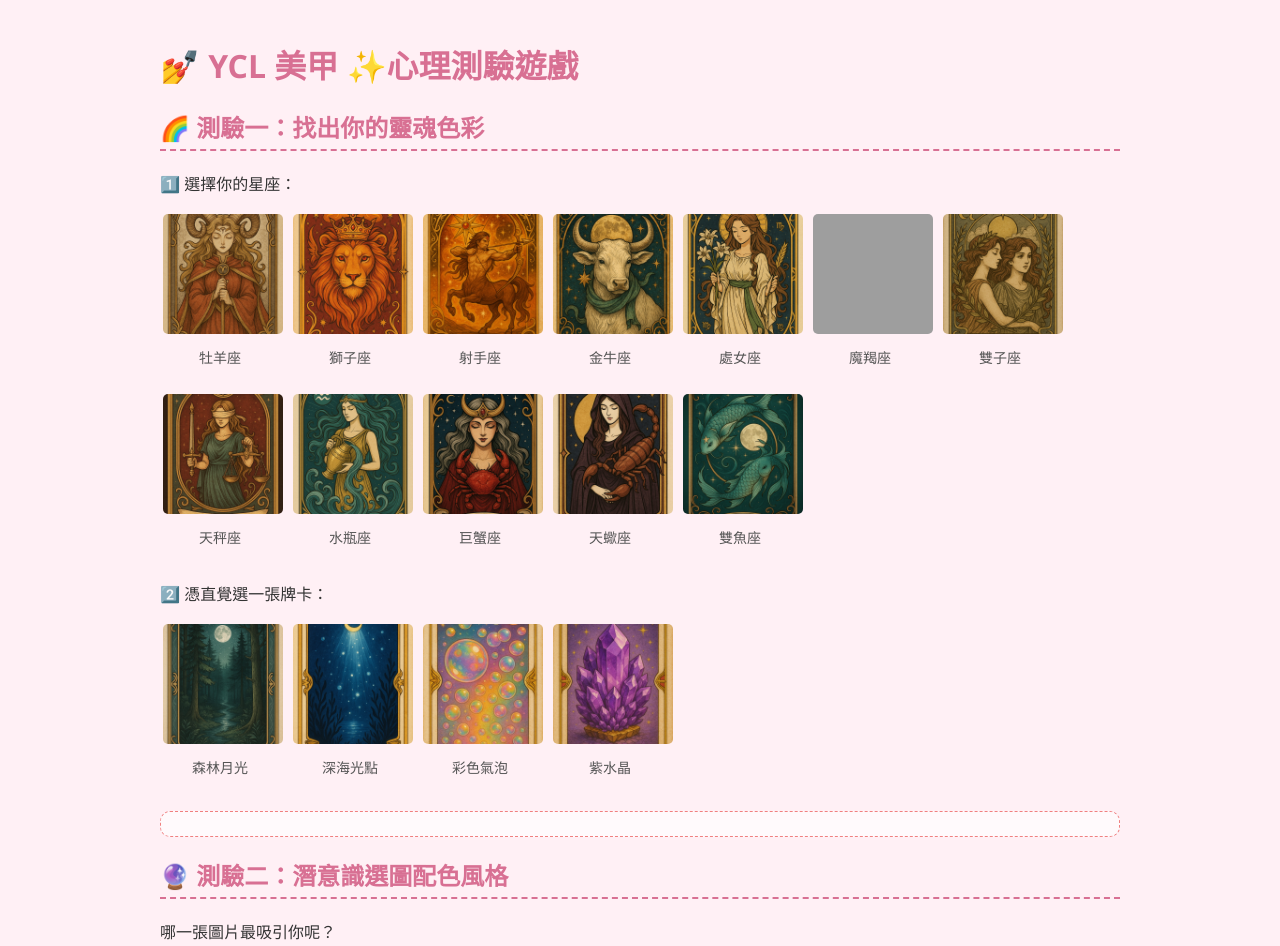
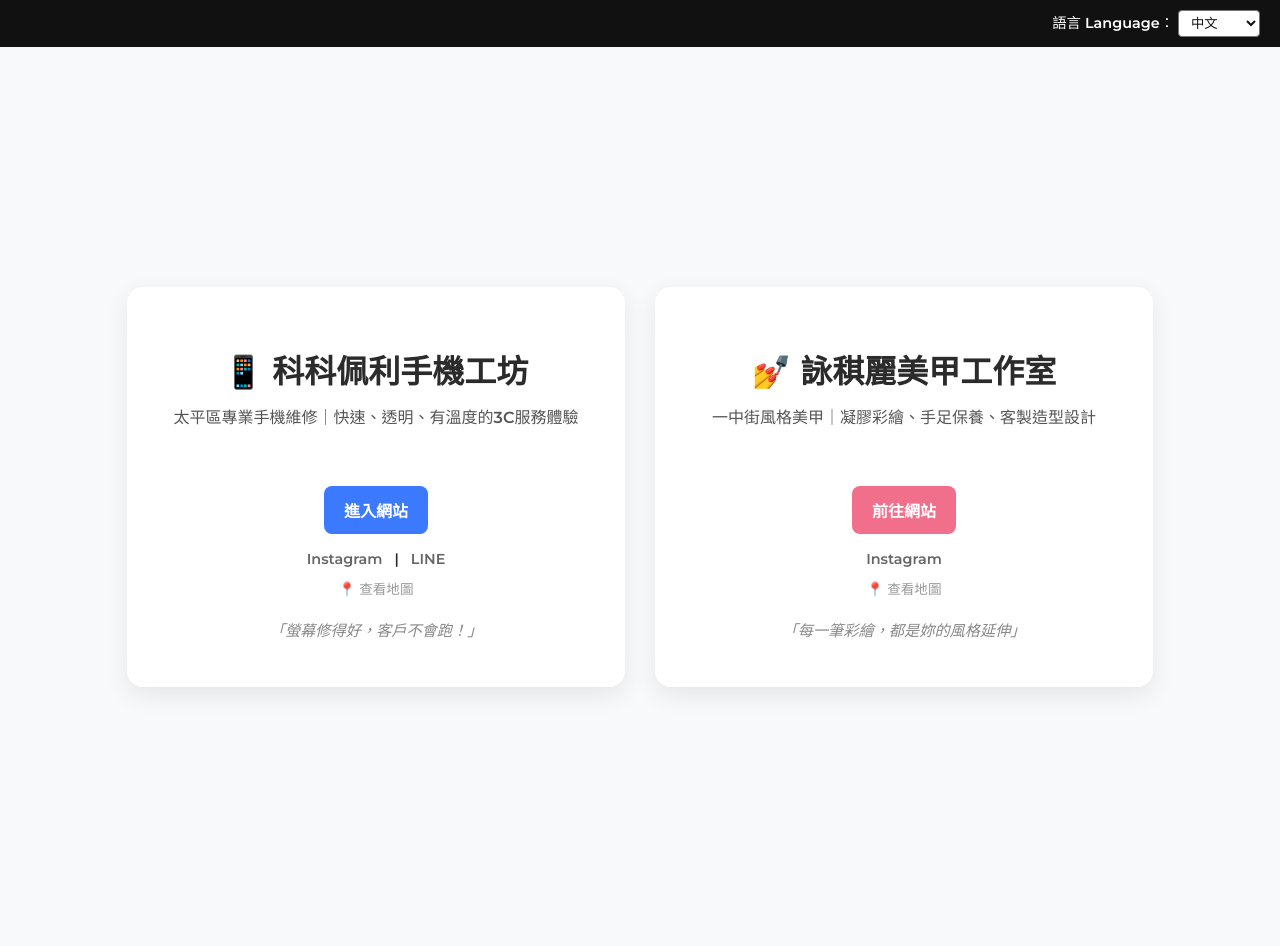
Before and after one commit to una1103/ycl, a plain HTML site: page index.html in a window 1280 px wide. Shown: the top 946 px of the page. Drawn offline with Linux system fonts and the light colour scheme; grey boxes are pictures that could not be loaded.

Commit message:
Update index.html

```diff
--- a/index.html
+++ b/index.html
@@ -1,181 +1,208 @@
 <!DOCTYPE html>
-<html lang="zh-Hant">
+<html lang="zh-TW">
 <head>
   <meta charset="UTF-8" />
-  <title>YCL 美甲心理測驗</title>
+  <meta name="viewport" content="width=device-width, initial-scale=1" />
+  <title>科科佩利 × 詠稘麗 | 聯合品牌首頁</title>
+  <meta name="description" content="科科佩利手機工坊 × 詠稘麗美甲工作室｜專業手機維修與時尚美甲的品牌整合首頁">
+  <meta property="og:title" content="Kokopelli × 詠稘麗 | 聯合品牌首頁" />
+  <meta property="og:description" content="台中在地雙品牌，手機維修 × 美甲設計的完美結合" />
+  <meta property="og:image" content="https://una1103.github.io/assets/og-image.jpg" />
+  <meta property="og:url" content="https://una1103.github.io/" />
+  <meta name="twitter:card" content="summary_large_image" />
+  <link href="https://fonts.googleapis.com/css2?family=Montserrat:wght@600&family=Noto+Sans+TC:wght@400;700&display=swap" rel="stylesheet" />
   <style>
     body {
-      font-family: "Segoe UI", "微軟正黑體", sans-serif;
-      background-color: #fff0f5;
-      color: #333;
-      padding: 20px;
-      max-width: 960px;
-      margin: auto;
+      margin: 0;
+      font-family: 'Montserrat', 'Noto Sans TC', sans-serif;
+      background: #f8f9fa;
+      color: #2b2b2b;
     }
-    h1, h2 {
-      color: #d87093;
+    .topbar {
+      background: #111;
+      color: #fff;
+      padding: 10px 20px;
+      text-align: right;
+      font-size: 0.9em;
     }
-    h2 {
-      border-bottom: 2px dashed #d87093;
-      padding-bottom: 5px;
+    .topbar select {
+      background: #fff;
+      color: #111;
+      padding: 4px 8px;
+      border-radius: 4px;
+      cursor: pointer;
     }
-    .grid {
+    .container {
       display: flex;
       flex-wrap: wrap;
-      gap: 10px;
-      margin-bottom: 20px;
-      justify-content: flex-start;
+      justify-content: center;
+      padding: 40px 20px;
+      gap: 30px;
+      min-height: 100vh;
+      align-items: center;
     }
-    .grid-item {
+    .card {
+      background: #fff;
+      border-radius: 16px;
+      box-shadow: 0 8px 24px rgba(0,0,0,0.08);
+      max-width: 450px;
+      flex: 1 1 300px;
+      padding: 32px 24px;
       text-align: center;
-      width: 120px;
+      transition: transform 0.4s ease, box-shadow 0.4s ease;
     }
-    .grid-item img {
-      width: 100%;
-      height: 120px;
-      object-fit: cover;
+    .card:hover {
+      transform: translateY(-6px);
+      box-shadow: 0 12px 32px rgba(0,0,0,0.12);
+    }
+    .brand-logo {
+      font-size: 2em;
+      font-weight: bold;
+      margin-bottom: 12px;
+    }
+    .desc {
+      font-size: 1em;
+      margin: 12px 0 24px;
+      color: #555;
+      min-height: 48px;
+    }
+    .button {
+      display: inline-block;
+      background: #3b7aff;
+      color: white;
+      padding: 12px 20px;
       border-radius: 8px;
-      cursor: pointer;
-      border: 3px solid transparent;
+      text-decoration: none;
+      font-weight: bold;
+      margin-top: 10px;
+      transition: background 0.3s;
+      user-select: none;
     }
-    .grid-item img:hover {
-      border-color: #ff69b4;
+    .button:hover {
+      background: #1f5eff;
     }
-    .grid-item p {
-      margin-top: 5px;
-      font-size: 14px;
-      color: #555;
+    .ycl .button {
+      background: #f26f8c;
     }
-    .result {
-      margin-top: 15px;
-      padding: 12px;
-      border: 1px dashed #f08080;
-      background-color: #fffafc;
-      border-radius: 10px;
-      font-size: 16px;
-      color: #c71585;
+    .ycl .button:hover {
+      background: #d6546f;
+    }
+    .social {
+      margin-top: 16px;
+      font-size: 0.9em;
+    }
+    .social a {
+      margin: 0 8px;
+      text-decoration: none;
+      color: #666;
+      user-select: none;
+    }
+    .social a:hover {
+      color: #3b7aff;
+    }
+    .ycl .social a:hover {
+      color: #f26f8c;
+    }
+    .map-link {
+      font-size: 0.85em;
+      margin-top: 10px;
+      color: #999;
+      user-select: none;
+    }
+    .map-link a {
+      color: inherit;
+      text-decoration: none;
+    }
+    .map-link a:hover {
+      text-decoration: underline;
+    }
+    .carousel {
+      margin-top: 20px;
+      font-style: italic;
+      font-size: 0.95em;
+      color: #888;
+      min-height: 1.4em;
+    }
+    [data-lang] {
+      display: none;
+    }
+    @media (max-width: 768px) {
+      .container {
+        padding: 20px 10px;
+      }
     }
   </style>
+  <script>
+    function switchLang(lang) {
+      document.querySelectorAll("[data-lang]").forEach(el => {
+        el.style.display = el.dataset.lang === lang ? 'block' : 'none';
+      });
+    }
+    function rotateCarousel() {
+      document.querySelectorAll('.carousel').forEach(carousel => {
+        const items = carousel.querySelectorAll('.carousel-item');
+        let i = 0;
+        setInterval(() => {
+          items.forEach((item, idx) => {
+            item.style.display = idx === i ? 'block' : 'none';
+          });
+          i = (i + 1) % items.length;
+        }, 4000);
+      });
+    }
+    window.onload = () => {
+      switchLang('zh');
+      rotateCarousel();
+      document.getElementById('lang-select').addEventListener('change', e => {
+        switchLang(e.target.value);
+      });
+    };
+  </script>
 </head>
 <body>
-
-  <h1>💅 YCL 美甲 ✨心理測驗遊戲</h1>
-
-  <h2>🌈 測驗一：找出你的靈魂色彩</h2>
-  <p>1️⃣ 選擇你的星座：</p>
-  <div class="grid" id="zodiac">
-    <!-- 火象星座 -->
-    <div class="grid-item"><img src="images/aries.jpg" alt="牡羊" data-element="火象"><p>牡羊座</p></div>
-    <div class="grid-item"><img src="images/leo.jpg" alt="獅子" data-element="火象"><p>獅子座</p></div>
-    <div class="grid-item"><img src="images/sagittarius.jpg" alt="射手" data-element="火象"><p>射手座</p></div>
-    <!-- 土象 -->
-    <div class="grid-item"><img src="images/taurus.jpg" alt="金牛" data-element="土象"><p>金牛座</p></div>
-    <div class="grid-item"><img src="images/virgo.jpg" alt="處女" data-element="土象"><p>處女座</p></div>
-    <div class="grid-item"><img src="images/capricorn.jpg" alt="魔羯" data-element="土象"><p>魔羯座</p></div>
-    <!-- 風象 -->
-    <div class="grid-item"><img src="images/gemini.jpg" alt="雙子" data-element="風象"><p>雙子座</p></div>
-    <div class="grid-item"><img src="images/libra.jpg" alt="天秤" data-element="風象"><p>天秤座</p></div>
-    <div class="grid-item"><img src="images/aquarius.jpg" alt="水瓶" data-element="風象"><p>水瓶座</p></div>
-    <!-- 水象 -->
-    <div class="grid-item"><img src="images/cancer.jpg" alt="巨蟹" data-element="水象"><p>巨蟹座</p></div>
-    <div class="grid-item"><img src="images/scorpio.jpg" alt="天蠍" data-element="水象"><p>天蠍座</p></div>
-    <div class="grid-item"><img src="images/pisces.jpg" alt="雙魚" data-element="水象"><p>雙魚座</p></div>
+  <div class="topbar">
+    語言 Language：
+    <select id="lang-select" aria-label="語言切換">
+      <option value="zh">中文</option>
+      <option value="en">English</option>
+    </select>
   </div>
-
-  <p>2️⃣ 憑直覺選一張牌卡：</p>
-  <div class="grid" id="card">
-    <div class="grid-item"><img src="images/moonlight.jpg" alt="森林月光" data-card="A"><p>森林月光</p></div>
-    <div class="grid-item"><img src="images/deepsea.jpg" alt="深海光點" data-card="B"><p>深海光點</p></div>
-    <div class="grid-item"><img src="images/bubbles.jpg" alt="彩色氣泡" data-card="C"><p>彩色氣泡</p></div>
-    <div class="grid-item"><img src="images/amethyst.jpg" alt="紫水晶" data-card="D"><p>紫水晶</p></div>
-  </div>
-
-  <div class="result" id="result1"></div>
-
-  <h2>🔮 測驗二：潛意識選圖配色風格</h2>
-  <p>哪一張圖片最吸引你呢？</p>
-  <div class="grid" id="subconscious">
-    <div class="grid-item"><img src="images/firemetal.jpg" alt="火焰金屬" data-style="華麗風"><p>火焰金屬</p></div>
-    <div class="grid-item"><img src="images/forest.jpg" alt="森林氣息" data-style="文青風"><p>森林氣息</p></div>
-    <div class="grid-item"><img src="images/glassball.jpg" alt="冰雪玻璃球" data-style="氣質風"><p>冰雪玻璃球</p></div>
-    <div class="grid-item"><img src="images/moonlake.jpg" alt="月湖倒影" data-style="靈性風"><p>月湖倒影</p></div>
-  </div>
-  <div class="result" id="result2"></div>
-
-  <h2>🌙 測驗三：最近的情緒代表哪位守護女神？</h2>
-  <p>選出你最常出現的情緒：</p>
-  <div class="grid" id="emotion">
-    <div class="grid-item"><img src="images/option-a.jpg" alt="想要改變" data-goddess="赫卡忒"><p>想要改變</p></div>
-    <div class="grid-item"><img src="images/option-b.jpg" alt="需要安慰" data-goddess="夢境女神"><p>需要安慰</p></div>
-    <div class="grid-item"><img src="images/option-c.jpg" alt="想亮眼" data-goddess="太陽女王"><p>想亮眼</p></div>
-    <div class="grid-item"><img src="images/option-d.jpg" alt="想放鬆" data-goddess="自然女神"><p>想放鬆</p></div>
-  </div>
-  <div class="result" id="result3"></div>
-
-  <script>
-    let selectedElement = "";
-
-    document.querySelectorAll('#zodiac img').forEach(img => {
-      img.onclick = () => {
-        selectedElement = img.dataset.element;
-        document.querySelectorAll('#zodiac img').forEach(i => i.style.borderColor = "transparent");
-        img.style.borderColor = "#ff69b4";
-      };
-    });
-
-    document.querySelectorAll('#card img').forEach(img => {
-      img.onclick = () => {
-        if (!selectedElement) {
-          alert("請先選擇星座唷 💫");
-          return;
-        }
-        const card = img.dataset.card;
-        const key = selectedElement + "-" + card;
-        const resultMap = {
-          "火象-A": "哇！你的靈魂色彩是神秘霧灰紫呢💜，很適合做出神秘又高雅的美甲款式唷～✨",
-  "火象-B": "你適合深邃藏藍色💙，低調又帶點時尚感，做美甲一定超有質感！",
-  "火象-C": "電光桃粉粉紅色超可愛💖，是活力滿滿又少女感的選擇，指尖閃耀不停！",
-  "火象-D": "閃亮橘金色系🔥，超適合夏天的熱情美甲，吸睛百分百！",
-  "土象-A": "苔綠裸色好自然🌿，文青又療癒的風格，讓人一看就想戀愛～",
-  "土象-B": "湖水灰綠色涼爽清新💧，清新的自然感美甲讓人舒服放鬆～",
-  "土象-C": "奶茶橘粉超甜美🍑，適合想要溫柔風格的妳，做指甲好適合！",
-  "土象-D": "星鑽銀白閃閃✨，完美的派對女王必備款，讓你當焦點！",
-  "風象-A": "太空金屬紫酷帥感滿分🌌，獨特個性的妳做這款絕對不撞款～",
-  "風象-B": "霧感藍灰超有質感❄️，氣質美甲簡約又不失高雅～",
-  "風象-C": "糖果撞色甜甜風🍬，可愛又活潑的指尖藝術，妳值得擁有！",
-  "風象-D": "星座銀河閃耀星光⭐️，夢幻系美甲，讓妳整天都像女神！",
-  "水象-A": "冰透藍紫像水晶般晶瑩❄️，柔和又夢幻的色彩，完美夏日美甲～",
-  "水象-B": "黑金渲染神秘又霸氣🖤，妳的指尖就是魅力焦點！",
-  "水象-C": "貝殼珠光溫柔閃耀🐚，自然光感的美甲，妳一定會喜歡～",
-  "水象-D": "紫晶琉璃浪漫又優雅💜，這種高級感美甲絕對讓人心動！"
-        };
-        document.getElementById('result1').innerText = resultMap[key] || "請再確認你的選擇 🌟";
-      };
-    });
-
-    document.querySelectorAll('#subconscious img').forEach(img => {
-      img.onclick = () => {
-        const msg = {
-            "華麗風": "哇！華麗風超適合愛閃亮的妳💎，金屬感和寶石色，讓指尖成為聚光燈！",
-  "文青風": "文青風好療癒🌿，霧面質感加花草元素，打造溫柔又有氣質的指尖～",
-  "氣質風": "氣質風簡約又高雅❄️，裸粉和冰晶白的搭配，低調卻超迷人！",
-  "靈性風": "靈性風星空感滿滿🌙，藍紫和銀河光影，做出夢幻又獨特的美甲款！"
-        };
-        document.getElementById('result2').innerText = msg[img.dataset.style];
-      };
-    });
-
-    document.querySelectorAll('#emotion img').forEach(img => {
-      img.onclick = () => {
-        const text = {
-          "赫卡忒": "最近想改變的你需要點神秘力量🖤，黑紫銀的設計會讓你更有魅力喔！",
-  "夢境女神": "溫柔的夢境女神加持💤，乳白和貝殼光的漸層指甲讓妳甜美又夢幻～",
-  "太陽女王": "熱情的太陽女王🌞，金箔和紅橘色系美甲，讓妳的光芒無法被忽視！",
-  "自然女神": "親近自然的妳🍀，霧面裸色加花朵元素，美甲舒心又可愛，超適合！"
-        };
-        document.getElementById('result3').innerText = text[img.dataset.goddess];
-      };
-    });
-  </script>
+  <main class="container" role="main">
+    <section class="card kokopelli" aria-labelledby="kokopelli-title">
+      <h1 id="kokopelli-title" class="brand-logo">📱 科科佩利手機工坊</h1>
+      <p class="desc" data-lang="zh">太平區專業手機維修｜快速、透明、有溫度的3C服務體驗</p>
+      <p class="desc" data-lang="en">Professional phone repair in Taiping｜Fast, transparent, and reliable</p>
+      <a href="https://una1103.github.io/kokopelli_phone_lab/" target="_blank" rel="noopener" class="button">進入網站</a>
+      <nav class="social" aria-label="科科佩利社群連結">
+        <a href="https://www.instagram.com/kokopelli_phone_lab" target="_blank" rel="noopener">Instagram</a> |
+        <a href="https://line.me/R/ti/p/@122pntjd" target="_blank" rel="noopener">LINE</a>
+      </nav>
+      <p class="map-link">
+        <a href="https://maps.app.goo.gl/gcZtkisfwVZRKqzt6" target="_blank" rel="noopener">📍 查看地圖</a>
+      </p>
+      <div class="carousel" aria-live="polite" aria-atomic="true">
+        <p class="carousel-item">「螢幕修得好，客戶不會跑！」</p>
+        <p class="carousel-item" style="display:none">「快速維修，是我們對效率的承諾」</p>
+        <p class="carousel-item" style="display:none">「修得好也要修得帥，才叫科科佩利」</p>
+      </div>
+    </section>
+    <section class="card ycl" aria-labelledby="ycl-title">
+      <h1 id="ycl-title" class="brand-logo">💅 詠稘麗美甲工作室</h1>
+      <p class="desc" data-lang="zh">一中街風格美甲｜凝膠彩繪、手足保養、客製造型設計</p>
+      <p class="desc" data-lang="en">Yizhong’s top nail art — gel, design & care</p>
+      <a href="https://una1103.github.io/ycl_nail_studio/" target="_blank" rel="noopener" class="button">前往網站</a>
+      <nav class="social" aria-label="詠稘麗社群連結">
+        <a href="https://www.instagram.com/ycl_nail.studio/" target="_blank" rel="noopener">Instagram</a>
+      </nav>
+      <p class="map-link">
+        <a href="https://maps.app.goo.gl/UCRRuwMkA1Q95ePV6" target="_blank" rel="noopener">📍 查看地圖</a>
+      </p>
+      <div class="carousel" aria-live="polite" aria-atomic="true">
+        <p class="carousel-item">「每一筆彩繪，都是妳的風格延伸」</p>
+        <p class="carousel-item" style="display:none">「美，是從手開始的自信」</p>
+        <p class="carousel-item" style="display:none">「你的指尖，是我筆下的畫布」</p>
+      </div>
+    </section>
+  </main>
 </body>
 </html>
```
